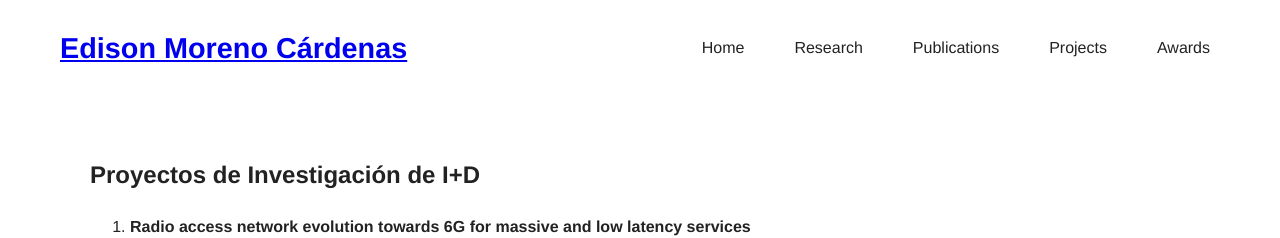
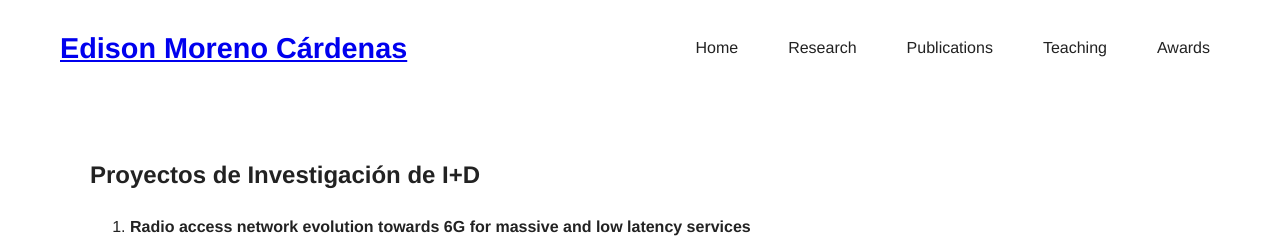
Before and after one commit to edisonmorenocardenas/edisonmorenocardenas.github.io, a Jekyll site: the page built from teaching.html, in a window 1280 px wide. Shown: the top 238 px of the page. Built offline with Jekyll 4.4.1, drawn with Linux system fonts in a browser that asks for light colours.

Commit message:
Actualizar contenido de

```diff
--- a/_includes/header.html
+++ b/_includes/header.html
@@ -4,7 +4,7 @@
     <a href="{{ '/index.html' | relative_url }}">Home</a>
     <a href="{{ '/research.html' | relative_url }}">Research</a>
     <a href="{{ '/publications.html' | relative_url }}">Publications</a>
-    <a href="{{ '/projects.html' | relative_url }}">Projects</a>
+    <a href="{{ '/teaching.html' | relative_url }}">Teaching</a>
     <a href="{{ '/awards.html' | relative_url }}">Awards</a>
   </nav>
 </header>
```
Also changed, not shown: teaching.html (renamed from projects.html).
